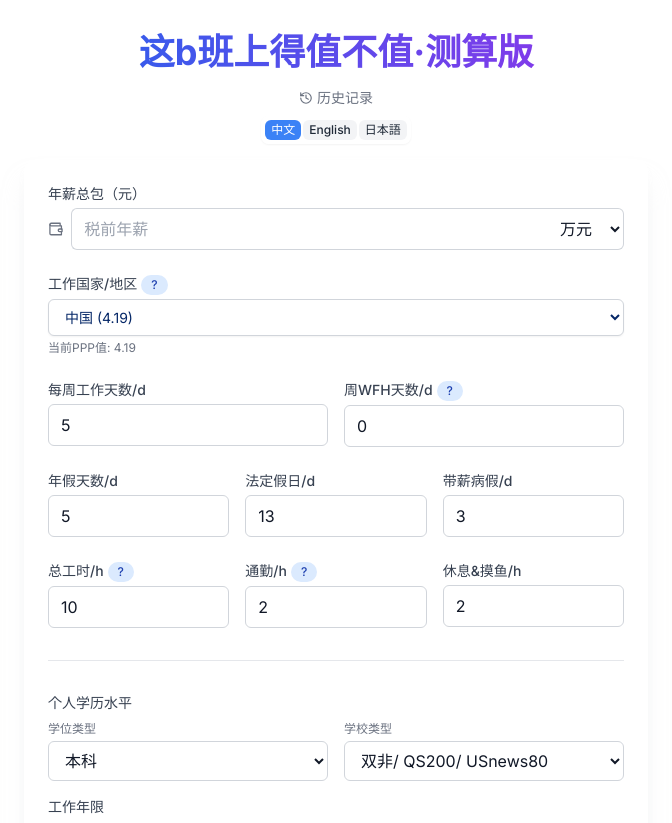
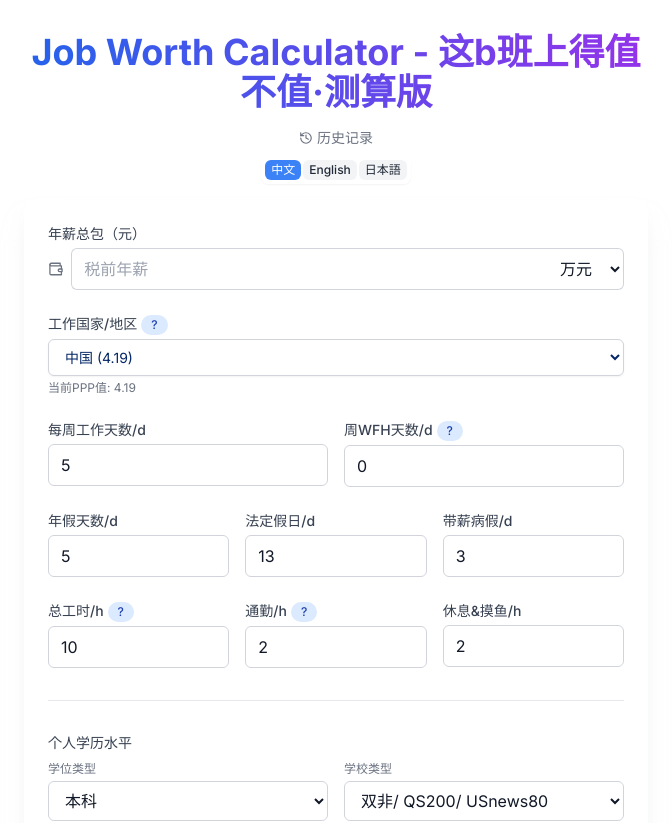
Before and after one commit to dongyubin/Job-Worth-Calculator, a Next.js app: page /en/calculator in a window 1280 px wide. Shown: the top 823 px of the page, without its empty margins (304-976 px from the left). Built offline with nearby package versions, Linux system fonts and the light colour scheme.

Commit message:
初始化：Job Worth Calculator:优化SEO标签

```diff
--- a/components/calculator/LanguageContext.tsx
+++ b/components/calculator/LanguageContext.tsx
@@ -572,7 +572,7 @@ export const countryNames: Record<Language, Record<string, string>> = {
 const translations: Record<Language, Record<string, string>> = {
   zh: {
     // 标题和导航
-    'title': '这b班上得值不值·测算版',
+    'title': 'Job Worth Calculator - 这b班上得值不值·测算版',
     'github': 'GitHub',
     'email': 'Email',
     'xiaohongshu': '小红书',
@@ -819,7 +819,7 @@ const translations: Record<Language, Record<string, string>> = {
   },
   en: {
     // Title and navigation
-    'title': 'Is My Job Worth the Grind?',
+    'title': 'Job Worth Calculator - Is My Job Worth the Grind?',
     'github': 'GitHub',
     'email': 'Email',
     'xiaohongshu': 'Rednote',
@@ -1066,7 +1066,7 @@ const translations: Record<Language, Record<string, string>> = {
   },
   ja: {
     // タイトルとナビゲーション
-    'title': 'この仕事、正気でやれる？ブラック度診断',
+    'title': 'Job Worth Calculator - この仕事、正気でやれる？ブラック度診断',
     'github': 'GitHub',
     'email': 'Email',
     'xiaohongshu': '小紅書(RED)',
--- a/config/site.json
+++ b/config/site.json
@@ -27,17 +27,17 @@
   },
   "metadata": {
     "zh": {
-      "title": "Job Worth Calculator - 科学评估你的工作性价比",
+      "title": "Job Worth Calculator - 这b班上得值不值·测算版，科学评估你的工作性价比",
       "description": "免费的工作价值计算器，科学评估你的工作性价比。基于薪资、工作时间、环境等多维度因素，帮你计算这班上得值不值！支持全球PPP购买力平价对比。",
       "keywords": ["工作价值计算器", "薪资计算器", "工作性价比", "PPP购买力平价", "工作评估", "职场工具", "薪酬分析"]
     },
     "ja": {
-      "title": "仕事価値計算機 - あなたの仕事のコスパを科学的に評価",
+      "title": "仕事価値計算機 - この仕事、正気でやれる？ブラック度診断，あなたの仕事のコスパを科学的に評価",
       "description": "無料の仕事価値計算机で、あなたの仕事のコストパフォーマンスを科学的に評価します。給与、労働時間、環境などの多次元要因に基づいて、この仕事が価値があるかどうかを計算します！グローバルPPP購買力平価比較対応。",
       "keywords": ["仕事価値計算機", "給与計算機", "仕事コスパ", "PPP購買力平価", "仕事評価", "職場ツール", "給与分析"]
     },
     "en": {
-      "title": "Job Worth Calculator - Scientifically Evaluate Your Job's Value",
+      "title": "Job Worth Calculator - Is My Job Worth the Grind? Scientifically Evaluate Your Job's Value",
       "description": "Free job worth calculator to scientifically evaluate your job's cost-effectiveness. Based on multi-dimensional factors like salary, working hours, and environment, calculate whether your job is worth it! Supports global PPP purchasing power parity comparison.",
       "keywords": ["job worth calculator", "salary calculator", "job value", "PPP purchasing power parity", "job evaluation", "workplace tools", "salary analysis"]
     }
```
